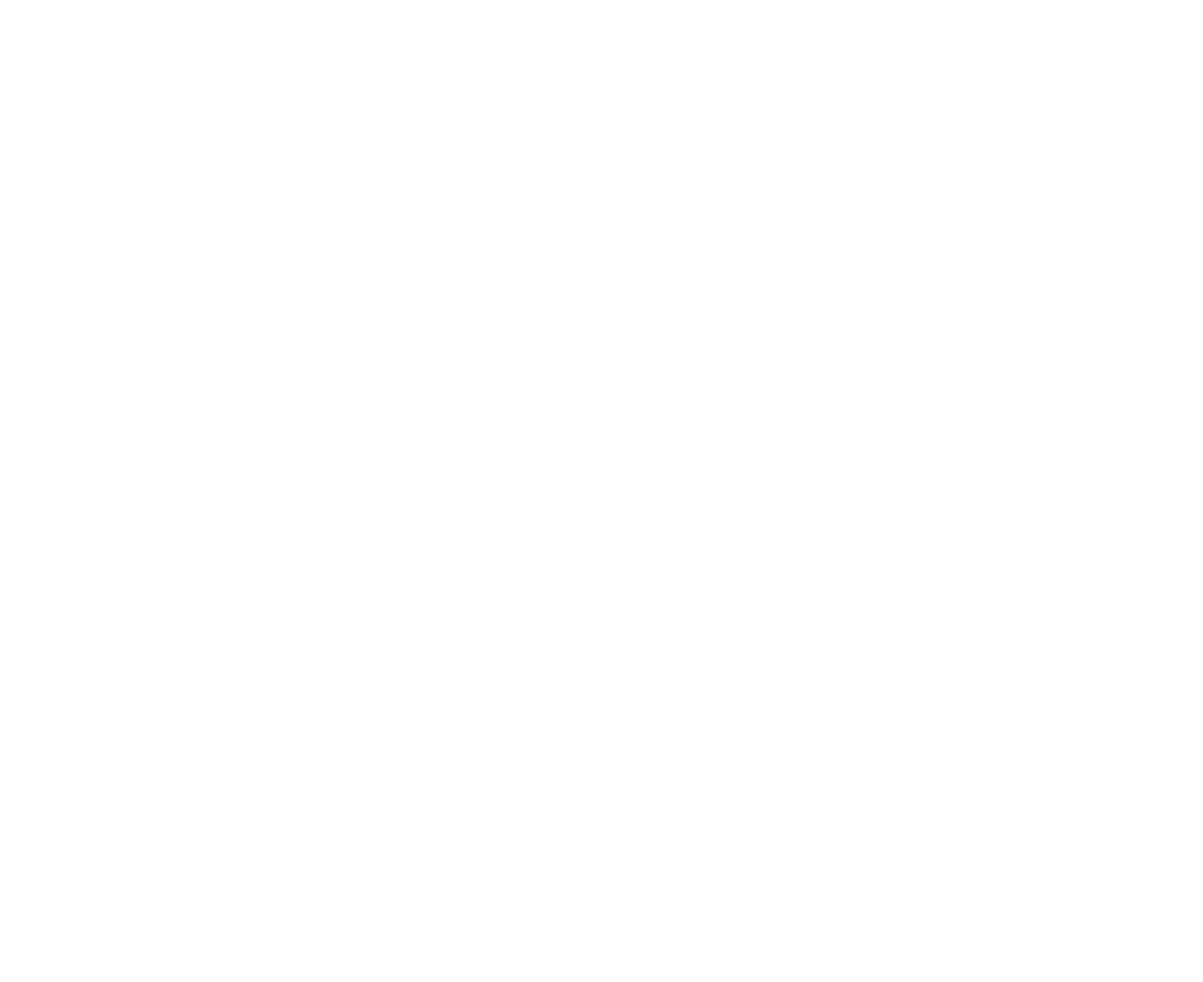
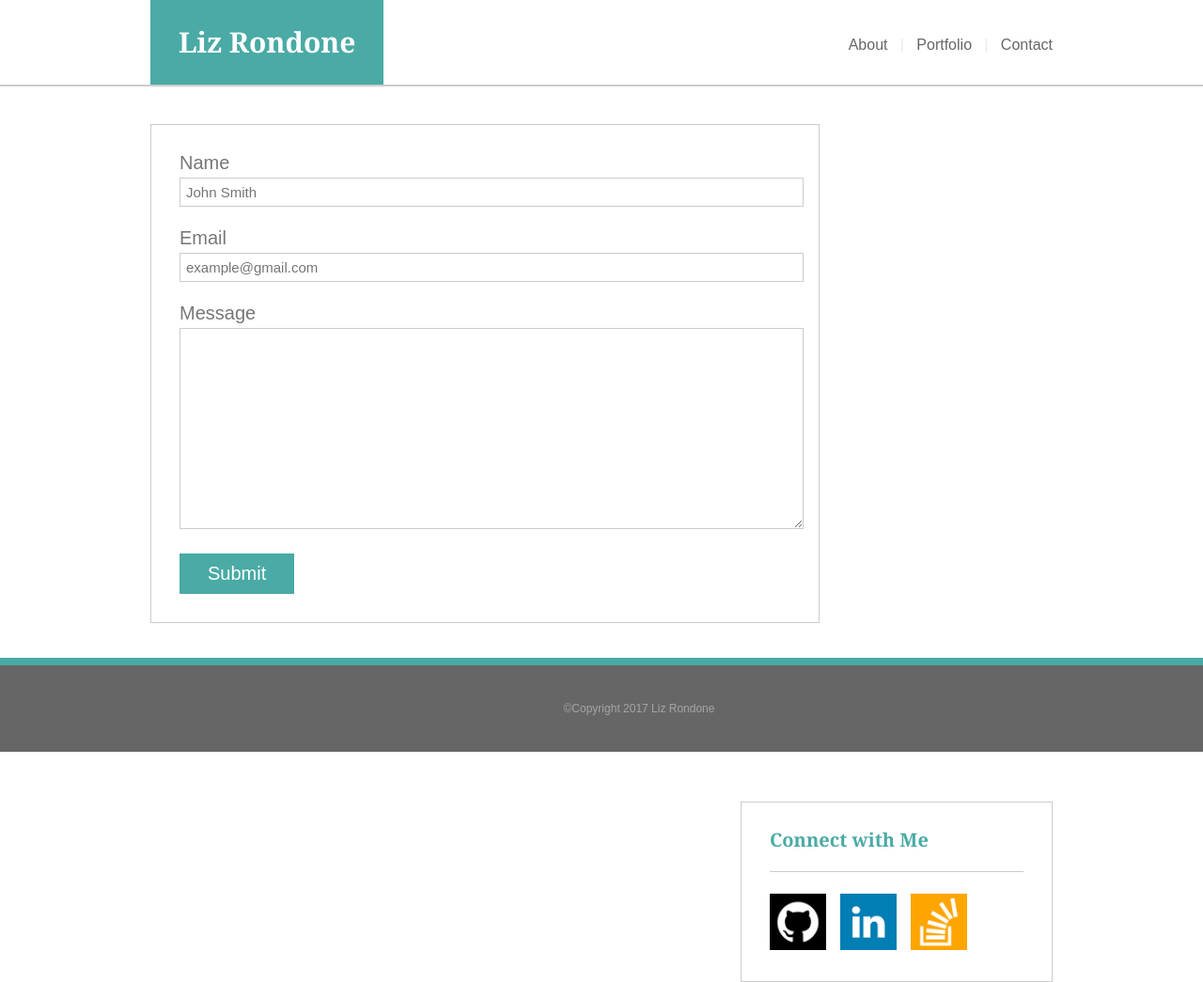
Before and after one commit to liz-rondone/lizrondone, a plain HTML site: page contact.html in a window 1280 px wide. Shown: the whole page at 94% size. Before the commit the page ends 800 px from the top, so only its background shows below. Drawn offline with Linux system fonts and the light colour scheme.

Commit message:
portfolio updated

```diff
--- a/assets/css/style.css
+++ b/assets/css/style.css
@@ -22,7 +22,12 @@ a.port:hover {
     text-decoration: none;
 }
 
+input.placeholder {
+	color: pink;
+}
 
+
+.bord-0{border: none;}
 .bord-1{border: 1px solid #cccccc;}
 .bord-b-1{border-bottom: 1px solid #cccccc;}
 .bord-b-2{border-bottom: 2px solid #cccccc;}
@@ -56,6 +61,7 @@ a.port:hover {
 
 .fs-10{font-size: 10px;}
 .fs-12{font-size: 12px;}
+.fs-15{font-size: 15px;}
 .fs-18{font-size: 18px;}
 .fs-20{font-size: 20px;}
 .fs-25{font-size: 25px;}
@@ -64,6 +70,7 @@ a.port:hover {
 .h-70{height: 70px;}
 .h-80{height: 80px;}
 .h-150{height: 150px;}
+.h-200{height: 200px;}
 
 .lft-0{left: 0px;}
 
@@ -71,6 +78,7 @@ a.port:hover {
 
 .marg-cntr{margin:0 auto;}
 .marg-35{margin: 35px;}
+.marg-b-6{margin-bottom: 6px;}
 .marg-b-23{margin-bottom: 23px;}
 .marg-b-30{margin-bottom: 30px;}
 .marg-b-40{margin-bottom: 40px;}
@@ -79,12 +87,15 @@ a.port:hover {
 .marg-l-15{margin-left: 15px;}
 .marg-r-15{margin-right: 15px;}
 .marg-r-30{margin-right: 30px;}
+.marg-t-6{margin-top: 6px;}
 .marg-t-30{margin-top: 30px;}
 .marg-t-40{margin-top: 40px;}
 .marg-t-50{margin-top: 50px;}
 
 .overflow{overflow: auto;}
 
+.pad-button{padding: 10px 30px;}
+.pad-6{padding: 6px;}
 .pad-30{padding: 30px;}
 .pad-40{padding: 40px;}
 .pad-b-20{padding-bottom: 20px;}
@@ -104,6 +115,7 @@ a.port:hover {
 .w-200{width: 200px;}
 .w-270{width: 270px;}
 .w-305{width: 305px;}
+.w-590{width: 590px;}
 .w-650{width: 650px;}
 .w-960{width: 960px;}
 .w-100pct{width: 100%;}
--- a/contact.html
+++ b/contact.html
@@ -0,0 +1,77 @@
+<!DOCTYPE html>
+
+<html lang="en">
+
+<meta charset="UTF-8">
+
+<link rel="stylesheet" type="text/css" href="assets/css/style.css">
+
+<link rel="stylesheet" type="text/css" href="assets/css/reset.css">
+
+<head>
+
+	<title>LR Contact</title>
+
+</head>
+
+<body>
+
+	<div class="bcolor-white bord-b-2 overflow w-100pct">
+
+		<header class="bcolor-white overflow marg-cntr w-960">
+
+			<div class="bcolor-teal fcolor-white float-l fontfam-serif fontw-bold fs-30 pad-30">Liz Rondone</div>
+
+			<div class="float-r fontfam-sanserif fcolor-lrgray marg-t-40"><a href="index.html" class="nav">About</a>&nbsp;&nbsp;&nbsp;|&nbsp;&nbsp;&nbsp;<a href="portfolio.html" class="nav">Portfolio</a>&nbsp;&nbsp;&nbsp;|&nbsp;&nbsp;&nbsp;<a href="contact.html" class="nav">Contact</a></div>
+
+		</header>
+
+	</div>
+
+	<div class="bcolor-pink clear marg-cntr w-960">
+
+		<form class="bcolor-white bord-1 float-l marg-b-150 marg-t-40 pad-30 w-650">
+
+			<p>
+				<label class="fcolor-gray fontfam-sanserif fs-20">Name
+				<input class="bord-1 fcolor-gray fontfam-sanserif fs-15 marg-t-6 marg-b-23 pad-6 w-100pct" type="text" name="name" placeholder="John Smith" required>
+				</label>
+			</p>
+
+			<p>
+				<label class="fcolor-gray fontfam-sanserif fs-20">Email
+				<input class="bord-1 fcolor-gray fontfam-sanserif fs-15 marg-t-6 marg-b-23 pad-6 w-100pct" type="text" name="email" placeholder="example@gmail.com" required>
+				</label>
+			</p>
+
+			<p>
+				<label class="fcolor-gray fontfam-sanserif fs-20">Message
+				<textarea class="bord-1 fcolor-gray fontfam-sanserif fs-15 h-200 marg-t-6 marg-b-23 pad-6 w-100pct" maxlength="500" required></textarea>
+				</label>
+			</p>
+
+			<p>
+				<input class="bcolor-teal bord-0 fcolor-white fs-20 pad-button" type="submit" value="Submit">
+			</p>
+
+		</form>
+
+		<div class="bord-1 float-r marg-t-40 pad-30 w-270">
+
+			<div class="bord-b-1 fcolor-teal fontfam-serif fontw-bold fs-20 marg-b-23 pad-b-23">Connect with Me</div>
+
+			<div class="float-l"><a href="https://liz-rondone.github.io/lizrondone/"><img src="assets/images/github.png" alt="Github" style="width: 60px; height: 60px;"></a></div>
+
+			<div class="float-l marg-l-15 marg-r-15"><a href="https://www.linkedin.com/in/liz-rondone/"><img src="assets/images/linkedin.png" alt="LinkedIn" style="width: 60px; height: 60px;"></a></div>
+
+			<div class="float-l"><a href="http://stackoverflow.com/users/7264559/liz-ron?tab=profile"><img src="assets/images/stackoverflow.png" alt="Stackoverflow" style="width: 60px; height: 60px;"></a></div>
+
+		</div>
+
+	</div>
+
+	<footer class="bcolor-gray bord-t-8 btm-0 clear fcolor-lgray fontfam-sanserif fs-12 lft-0 pad-40 pos-fix txtalgn-cntr w-100pct">&copy;Copyright 2017 Liz Rondone</footer>
+
+</body>
+
+</html>
```
